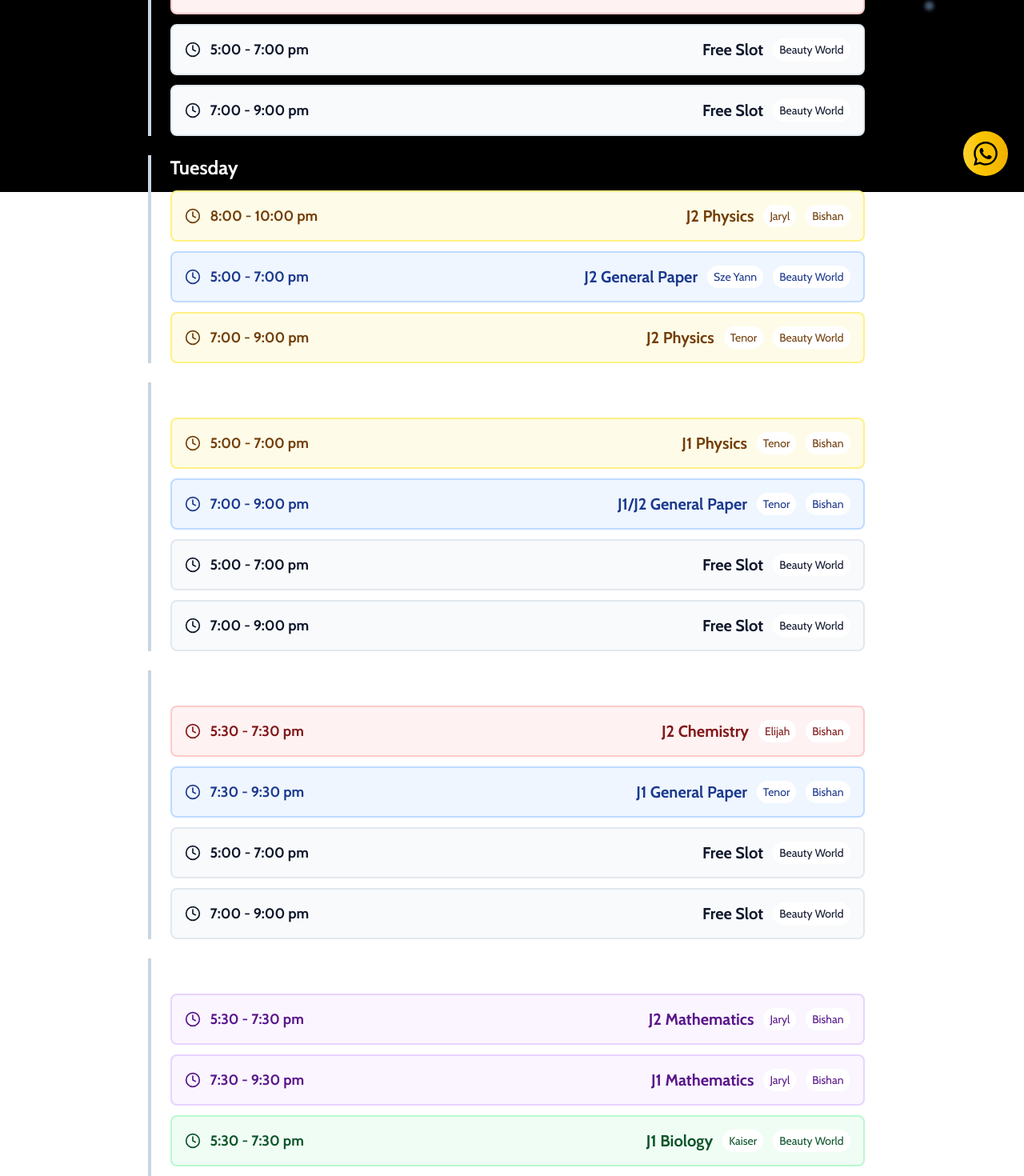
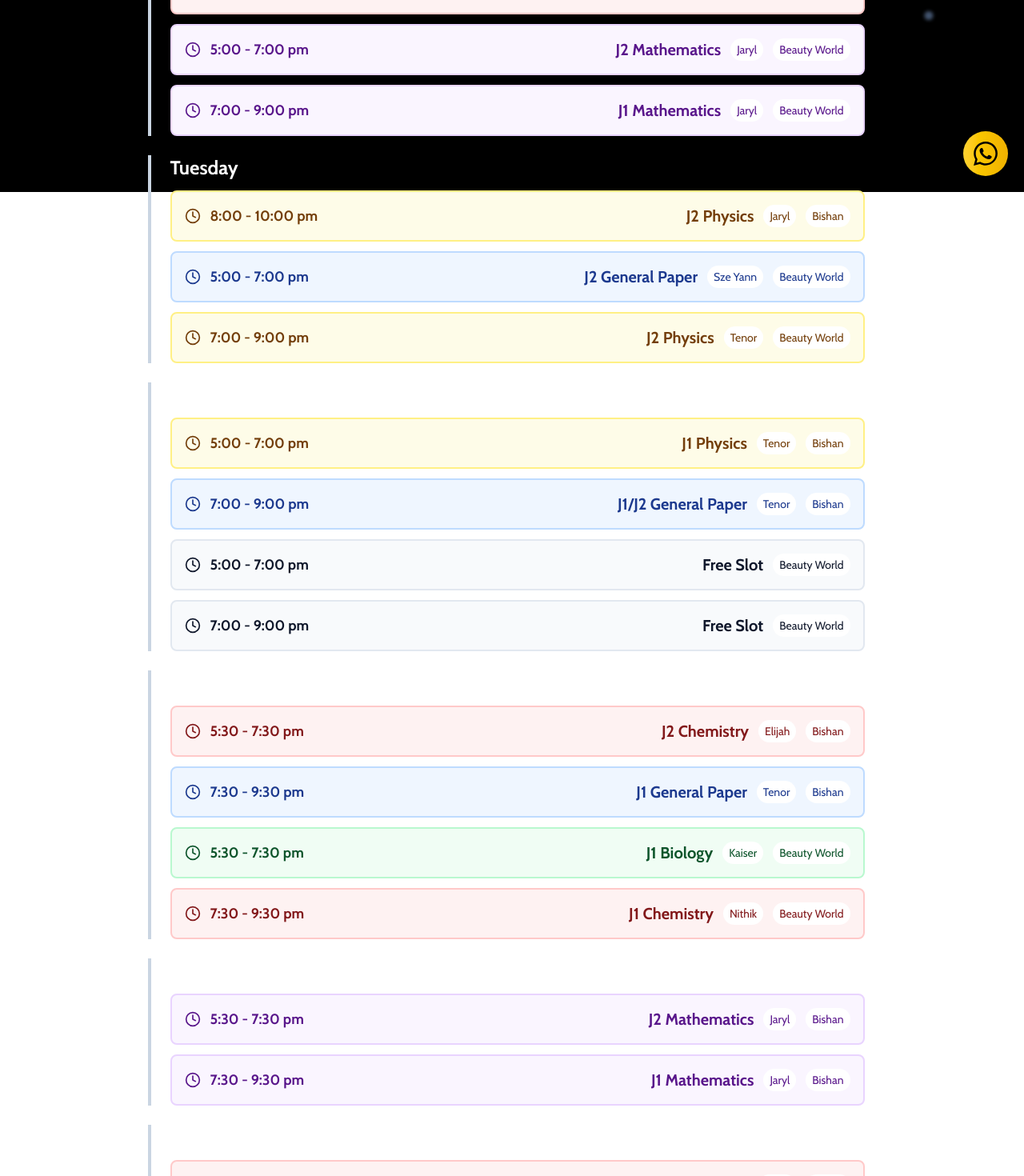
Before and after one commit to joonlim05/vivota, a Next.js app: page /class-schedule in a window 1280 px wide. Shown: the part 560-2030 px from the top of the page at 80% size. Built offline with nearby package versions, Linux system fonts and the light colour scheme; no server answers.

Commit message:
update schedule

```diff
--- a/app/class-schedule/page.tsx
+++ b/app/class-schedule/page.tsx
@@ -29,8 +29,8 @@ export default function SchedulePage() {
         { day: 'Sunday', time: '7:30 - 9:30 pm', subject_short: 'J1 Math', subject_long: 'J1 Mathematics', tutor: 'Jaryl', outlet: 'Bishan' },
 
         // BEAUTY WORLD SCHEDULE
-        { day: 'Monday', time: '5:00 - 7:00 pm', subject_short: 'Free Slot', subject_long: 'Free Slot', tutor: '', outlet: 'Beauty World' },
-        { day: 'Monday', time: '7:00 - 9:00 pm', subject_short: 'Free Slot', subject_long: 'Free Slot', tutor: '', outlet: 'Beauty World' },
+        { day: 'Monday', time: '5:00 - 7:00 pm', subject_short: 'J2 Math', subject_long: 'J2 Mathematics', tutor: 'Jaryl', outlet: 'Beauty World' },
+        { day: 'Monday', time: '7:00 - 9:00 pm', subject_short: 'J1 Math', subject_long: 'J1 Mathematics', tutor: 'Jaryl', outlet: 'Beauty World' },
 
         { day: 'Tuesday', time: '5:00 - 7:00 pm', subject_short: 'J2 GP', subject_long: 'J2 General Paper', tutor: 'Sze Yann', outlet: 'Beauty World' },
         { day: 'Tuesday', time: '7:00 - 9:00 pm', subject_short: 'J2 Phy', subject_long: 'J2 Physics', tutor: 'Tenor', outlet: 'Beauty World' },
@@ -38,11 +38,8 @@ export default function SchedulePage() {
         { day: 'Wednesday', time: '5:00 - 7:00 pm', subject_short: 'Free Slot', subject_long: 'Free Slot', tutor: '', outlet: 'Beauty World' },
         { day: 'Wednesday', time: '7:00 - 9:00 pm', subject_short: 'Free Slot', subject_long: 'Free Slot', tutor: '', outlet: 'Beauty World' },
 
-        { day: 'Thursday', time: '5:00 - 7:00 pm', subject_short: 'Free Slot', subject_long: 'Free Slot', tutor: '', outlet: 'Beauty World' },
-        { day: 'Thursday', time: '7:00 - 9:00 pm', subject_short: 'Free Slot', subject_long: 'Free Slot', tutor: '', outlet: 'Beauty World' },
-
-        { day: 'Friday', time: '5:30 - 7:30 pm', subject_short: 'J1 Bio', subject_long: 'J1 Biology', tutor: 'Kaiser', outlet: 'Beauty World' },
-        { day: 'Friday', time: '7:30 - 9:30 pm', subject_short: 'J1 Chem', subject_long: 'J1 Chemistry', tutor: 'Nithik', outlet: 'Beauty World' },
+        { day: 'Thursday', time: '5:30 - 7:30 pm', subject_short: 'J1 Bio', subject_long: 'J1 Biology', tutor: 'Kaiser', outlet: 'Beauty World' },
+        { day: 'Thursday', time: '7:30 - 9:30 pm', subject_short: 'J1 Chem', subject_long: 'J1 Chemistry', tutor: 'Nithik', outlet: 'Beauty World' },
 
         { day: 'Saturday', time: '9:00 - 11:00 am', subject_short: 'Free Slot', subject_long: 'Free Slot', tutor: '', outlet: 'Beauty World' },
         { day: 'Saturday', time: '11:00 am - 1:00 pm', subject_short: 'J2 Econs', subject_long: 'J2 Economics', tutor: 'Ezra', outlet: 'Beauty World' },
@@ -52,7 +49,6 @@ export default function SchedulePage() {
         { day: 'Saturday', time: '7:00 - 9:00 pm', subject_short: 'Free Slot', subject_long: 'Free Slot', tutor: '', outlet: 'Beauty World' },
 
         { day: 'Sunday', time: '9:00 - 11:00 am', subject_short: 'Free Slot', subject_long: 'Free Slot', tutor: '', outlet: 'Beauty World' },
-        { day: 'Sunday', time: '11:00 am - 1:00 pm', subject_short: 'J1 Math', subject_long: 'J1 Mathematics', tutor: 'Jaryl', outlet: 'Beauty World' },
         { day: 'Sunday', time: '1:00 - 3:00 pm', subject_short: 'J1 Econs', subject_long: 'J1 Economics', tutor: 'Ezra', outlet: 'Beauty World' },
         { day: 'Sunday', time: '3:00 - 5:00 pm', subject_short: 'J1 GP', subject_long: 'J1 General Paper', tutor: 'Sze Yann', outlet: 'Beauty World' },
         { day: 'Sunday', time: '5:00 - 7:00 pm', subject_short: 'Free Slot', subject_long: 'Free Slot', tutor: '', outlet: 'Beauty World' },
```
